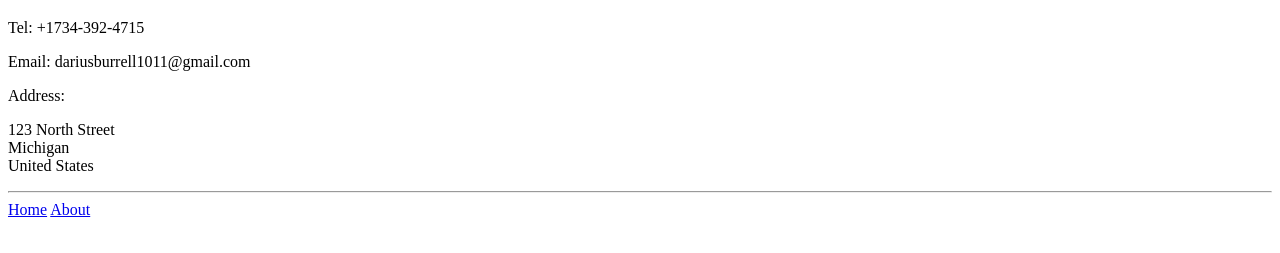
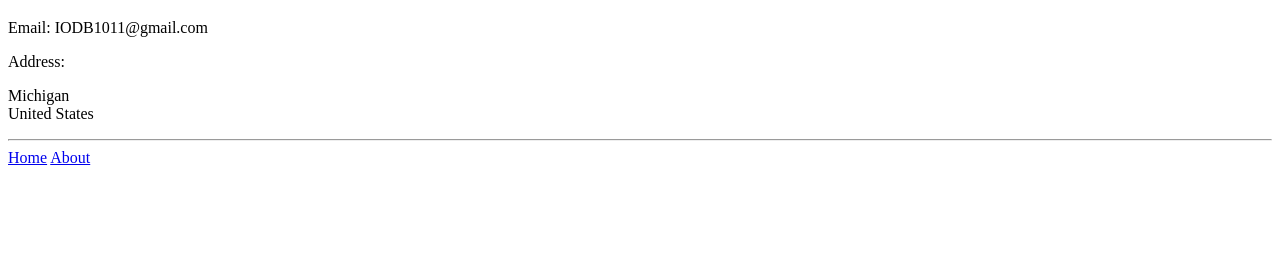
Before and after one commit to Darius7077/html-portfolio, a plain HTML site: page public/contact.html in a window 1280 px wide. Shown: the part 61-314 px from the top of the page. Drawn offline with Linux system fonts and the light colour scheme.

Commit message:
Update contact.html

```diff
--- a/public/contact.html
+++ b/public/contact.html
@@ -7,11 +7,10 @@
   </head>
   <body>
     <h1>Contact Me</h1>
-    <p>Tel: +1734-392-4715</p>
-    <p>Email: dariusburrell1011@gmail.com</p>
+    <p>Email: IODB1011@gmail.com</p>
     <p>Address:</p>
     <p>
-      123 North Street<br />
+      <!--123 North Street<br />-->
       Michigan<br />
       United States <br />
     </p>
```
